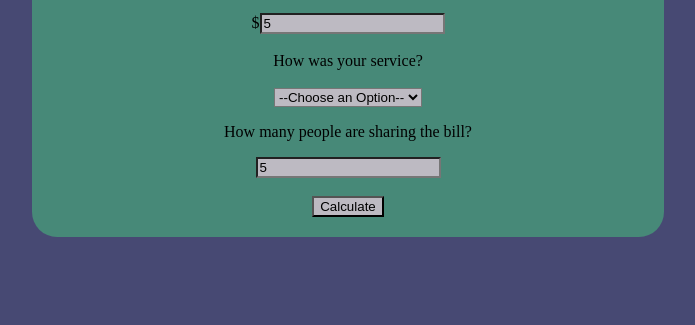
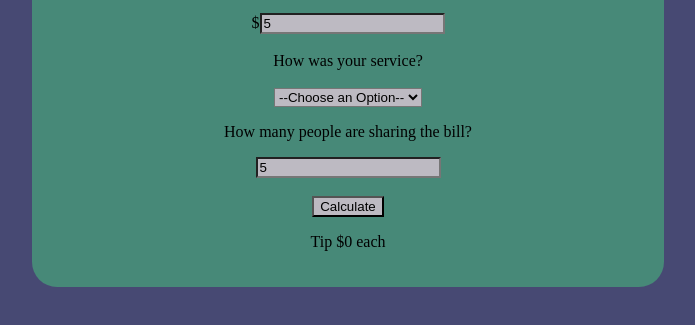
Before and after one commit to rayalva407/Tip-Calculator, a plain HTML site: page index.html in a window 1280 px wide. Both pictures are taken after typing "5", "5" into the empty fields and a click on the button "Calculate". Shown: the part 329-654 px from the top of the page, without its empty margins (292-987 px from the left). Drawn offline with Linux system fonts and the light colour scheme.

Commit message:
adds calculate function

```diff
--- a/index.html
+++ b/index.html
@@ -26,6 +26,8 @@
         <input type="number" min='1' step='1' id='people'><br><br>
         <button type='button' id='calculate'>Calculate</button>
       </form>
+      <div id='tip-result'>
+      </div>
     </div>
     <script src="src.js" async defer></script>
   </body>
--- a/src.js
+++ b/src.js
@@ -0,0 +1,18 @@
+const button = document.querySelector('#calculate')
+const calculate = () => {
+  const billAmt = document.querySelector('#billAmt').value
+  const percent = document.querySelector('#service').value
+  const people = document.querySelector('#people').value
+
+
+  const tip = (billAmt * percent) / people
+  const resultDiv = document.querySelector('#tip-result')
+  const result = document.createElement('p')
+  result.innerText = `Tip $${tip} each`
+  resultDiv.innerHTML = ''
+  resultDiv.appendChild(result)
+}
+
+button.addEventListener('click', function() {
+  calculate()
+})
```
